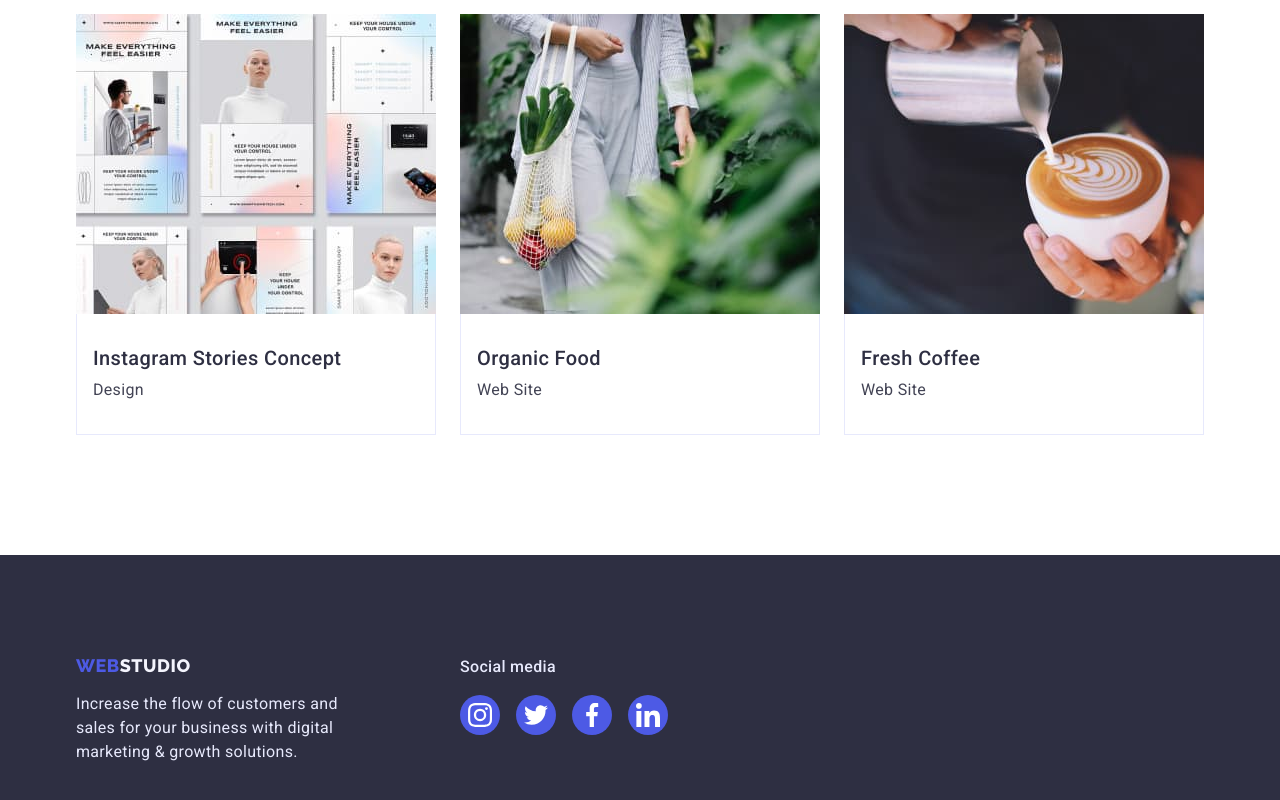
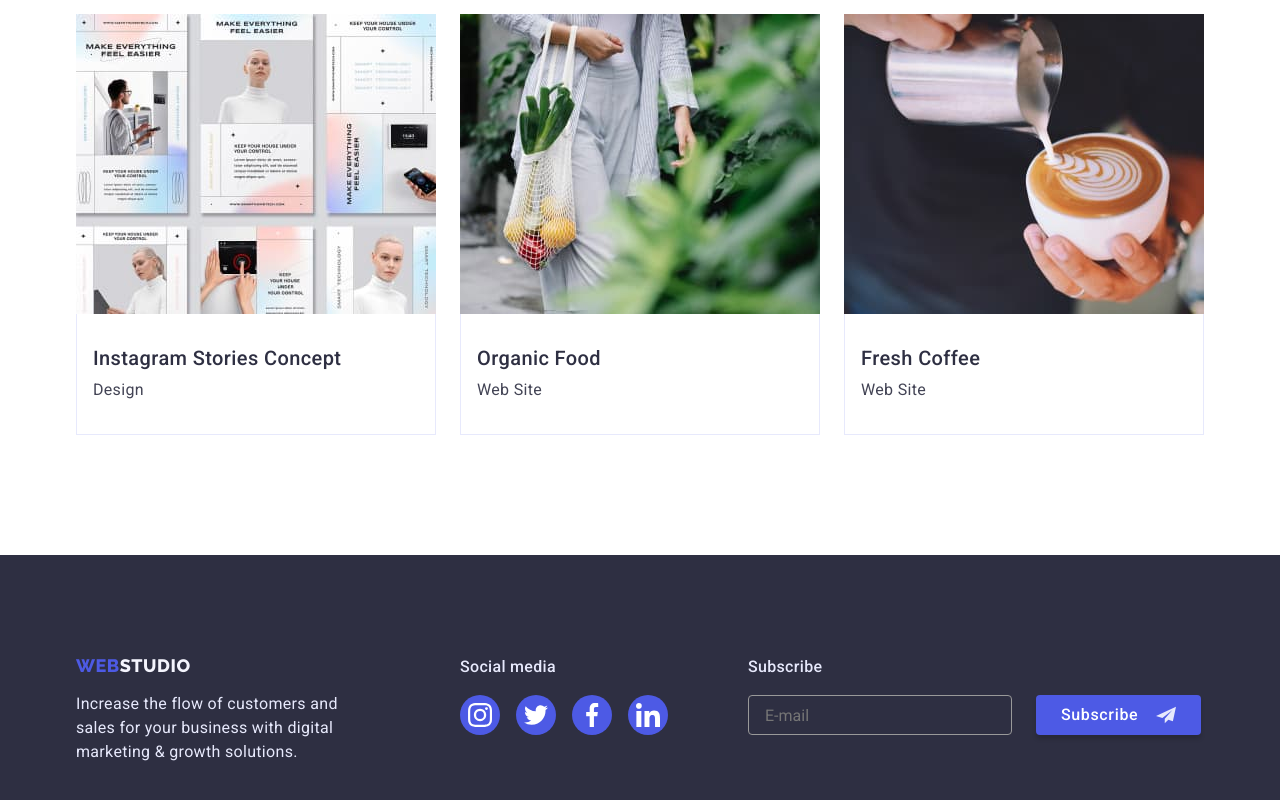
Before and after one commit to AlevftinaY/goit-markup-hw-06, a plain HTML site: page portfolio.html in a window 1280 px wide. Shown: the part 1215-2015 px from the top of the page. Drawn offline with nearby package versions, Linux system fonts and the light colour scheme.

Commit message:
casa fix2

```diff
--- a/css/styles.css
+++ b/css/styles.css
@@ -600,6 +600,11 @@ transition: box-shadow var(--trans-nav);
     transition: background-color var(--trans-nav);
     padding-left: 24px;
     margin-left: 24px;
+    transition: transform 250ms cubic-bezier(0.4, 0, 0.2, 1). var(--trans-nav);
+}
+
+.footer-modal-send:hover, .footer-modal-send:focus {
+    background-color: var(--active-color);
 }
 
 .modal-close-btn:hover
--- a/portfolio.html
+++ b/portfolio.html
@@ -277,6 +277,19 @@
             </li>
           </ul>
         </div>
+        <div class="footer-email">
+          <form>
+            <p class="footer-text-soc">Subscribe</p>
+
+            <div  class="footer-form">
+              <input type="email" id="user-email" name="user-email" class="footer-input" placeholder="E-mail"required ></form>
+              <button class="footer-modal-send" type="submit">Subscribe<svg class="footer-btn-send" width="24" height="20"><use href="./images/icons.svg#icon-Frame"></use></svg></button>
+            </div>
+          </form>
+
+
+      </div>
+        </div>
       </div>
     </footer>
   </body>
```
